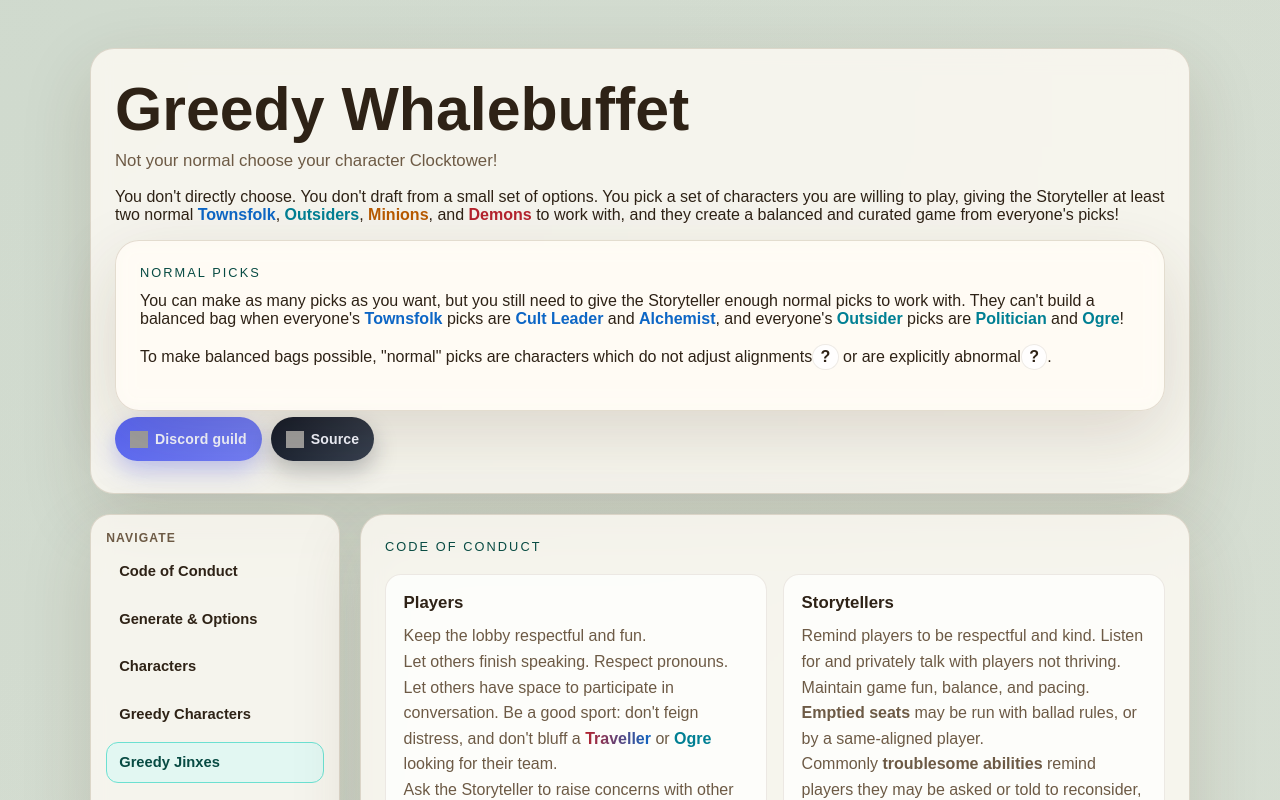
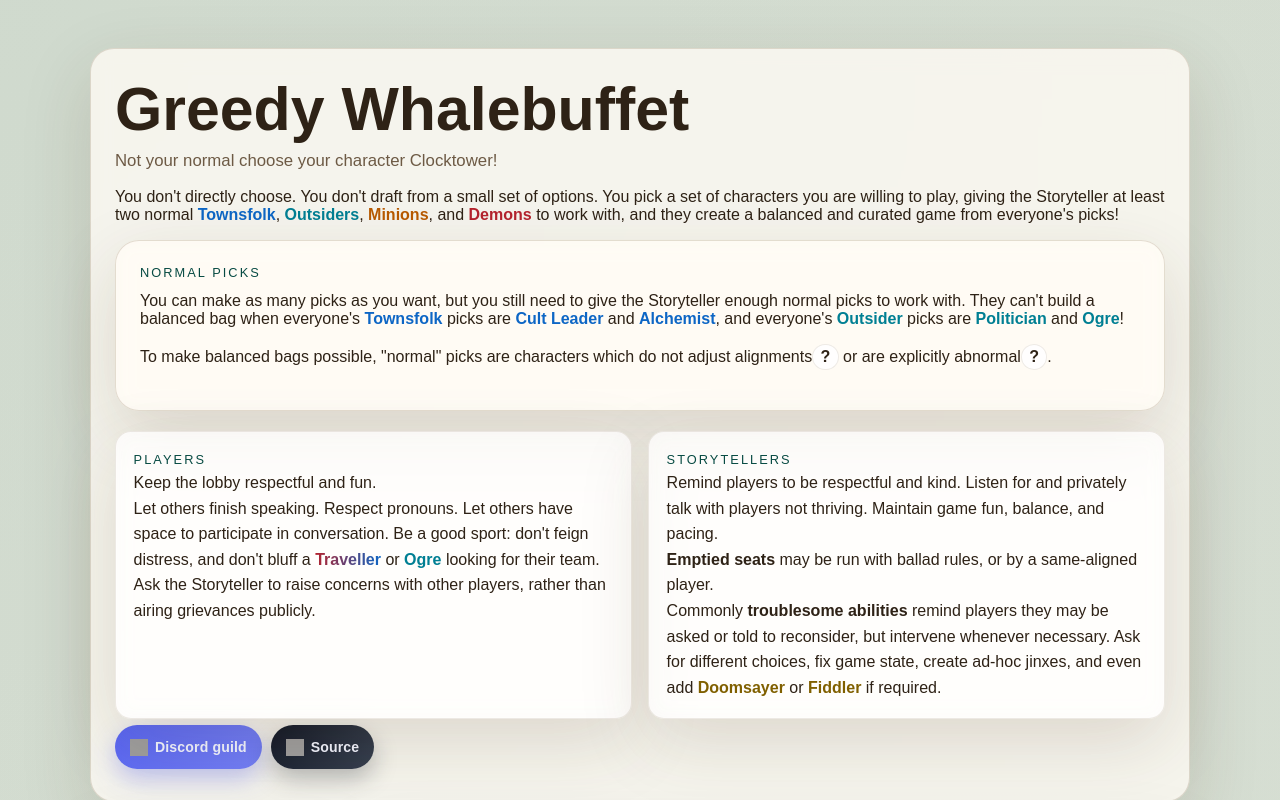
Before and after one commit to esainane/greedywhalebuffet, a React (Vite) app: page / in a window 1280 px wide. Shown: the top 800 px of the page. Built offline with nearby package versions, Linux system fonts and the light colour scheme; grey boxes are pictures that could not be loaded.

Commit message:
PageHeading: Merge Code of Conduct

```diff
--- a/src/react/App.tsx
+++ b/src/react/App.tsx
@@ -3,13 +3,11 @@ import { AppProvider } from './context/AppContext.js';
 import { ControlsPanel } from './features/controls/ControlsPanel.js';
 import { CharactersPanel } from './features/characters/CharactersPanel.js';
 import { GreedyReferencePanel } from './features/greedy-reference/GreedyReferencePanel.js';
-import { CodeOfConductPanel } from './features/code-of-conduct/CodeOfConductPanel.js';
 import { PageHeading } from './features/page-heading/PageHeading.js';
 import { SectionNavigation } from './components/SectionNavigation.js';
 import { useIsLoading } from './context/selectors.js';
 
 const APP_SECTIONS = [
-	{ id: 'section-code-of-conduct', label: 'Code of Conduct' },
 	{ id: 'section-generate', label: 'Generate & Options' },
 	{ id: 'section-characters', label: 'Characters' },
 	{ id: 'section-greedy-characters', label: 'Greedy Characters' },
@@ -24,7 +22,6 @@ function AppShell(): React.JSX.Element {
 		<div className={`app-layout${loading ? ' is-loading' : ''}`}>
 			<SectionNavigation sections={APP_SECTIONS} />
 			<div className="content-stack">
-				<CodeOfConductPanel />
 				<ControlsPanel />
 				<CharactersPanel />
 				<GreedyReferencePanel />
--- a/src/react/features/code-of-conduct/CodeOfConductPanel.tsx
+++ /dev/null
@@ -1,38 +0,0 @@
-import React, { useMemo } from 'react';
-import type { RichCharacterReference } from '../../../types.js';
-import { useCatalog } from '../../context/selectors.js';
-import { RichText } from '../../shared/richText.js';
-
-import { PLAYER_RESPONSIBILITIES, STORYTELLER_RESPONSIBILITIES } from './coc-policy.js';
-
-export function CodeOfConductPanel(): React.JSX.Element {
-	const catalog = useCatalog();
-	const characters = useMemo<readonly RichCharacterReference[]>(
-		() => catalog?.textNameTeams ?? [],
-		[catalog],
-	);
-
-	return (
-		<section id="section-code-of-conduct" className="panel conduct-panel">
-			<p className="eyebrow">Code of Conduct</p>
-			<div className="conduct-responsibilities">
-				<section aria-labelledby="player-responsibilities-heading">
-					<h2 id="player-responsibilities-heading">Players</h2>
-					{PLAYER_RESPONSIBILITIES.map((paragraph, index) => (
-						<p key={index}>
-							<RichText text={paragraph} characters={characters} />
-						</p>
-					))}
-				</section>
-				<section aria-labelledby="storyteller-responsibilities-heading">
-					<h2 id="storyteller-responsibilities-heading">Storytellers</h2>
-					{STORYTELLER_RESPONSIBILITIES.map((paragraph, index) => (
-						<p key={index}>
-							<RichText text={paragraph} characters={characters} />
-						</p>
-					))}
-				</section>
-			</div>
-		</section>
-	);
-}
--- a/src/react/features/page-heading/PageHeading.tsx
+++ b/src/react/features/page-heading/PageHeading.tsx
@@ -3,6 +3,7 @@ import { useCatalog } from '../../context/selectors.js';
 import { RichText } from '../../shared/richText';
 import { RichCharacterReference } from '../../../types';
 import { HelpBubble } from '../../components/HelpBubble.js';
+import { PLAYER_RESPONSIBILITIES, STORYTELLER_RESPONSIBILITIES } from './coc-policy.js';
 
 export function PageHeading(): React.JSX.Element {
 	const catalog = useCatalog();
@@ -59,6 +60,24 @@ export function PageHeading(): React.JSX.Element {
 					{"."}
 				</p>
 			</section>
+			<span className="conduct-responsibilities">
+				<section aria-labelledby="player-responsibilities-heading" className="panel">
+					<p className="eyebrow" id="player-responsibilities-heading">Players</p>
+					{PLAYER_RESPONSIBILITIES.map((paragraph, index) => (
+						<p key={index}>
+							<RichText text={paragraph} characters={characters} />
+						</p>
+					))}
+				</section>
+				<section aria-labelledby="storyteller-responsibilities-heading" className="panel">
+					<p className="eyebrow" id="storyteller-responsibilities-heading">Storytellers</p>
+					{STORYTELLER_RESPONSIBILITIES.map((paragraph, index) => (
+						<p key={index}>
+							<RichText text={paragraph} characters={characters} />
+						</p>
+					))}
+				</section>
+			</span>
 			<a href="https://discord.gg/Px3wvyGC4w" target="_blank" rel="noopener noreferrer" className="discord-link">
 				<img src="https://cdn.simpleicons.org/discord/ffffff" alt="" aria-hidden="true" />
 				Discord guild
--- a/src/styles/code-of-conduct.css
+++ b/src/styles/code-of-conduct.css
@@ -19,7 +19,6 @@
 
 .conduct-responsibilities p {
 	margin-bottom: 0;
-	color: var(--muted);
 	line-height: 1.6;
 }
 
```
Also changed, not shown: src/react/features/page-heading/coc-policy.ts (renamed from src/react/features/code-of-conduct/coc-policy.ts).
